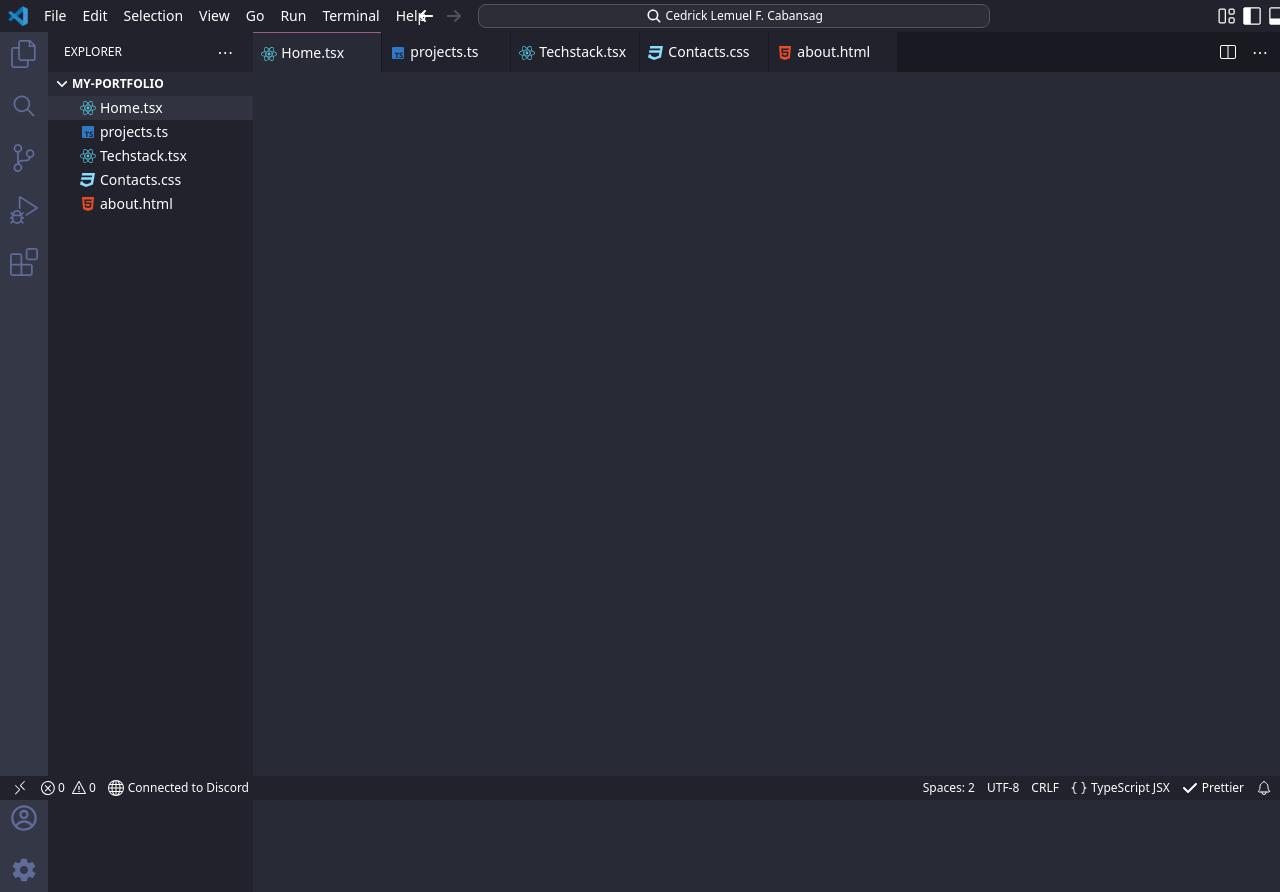
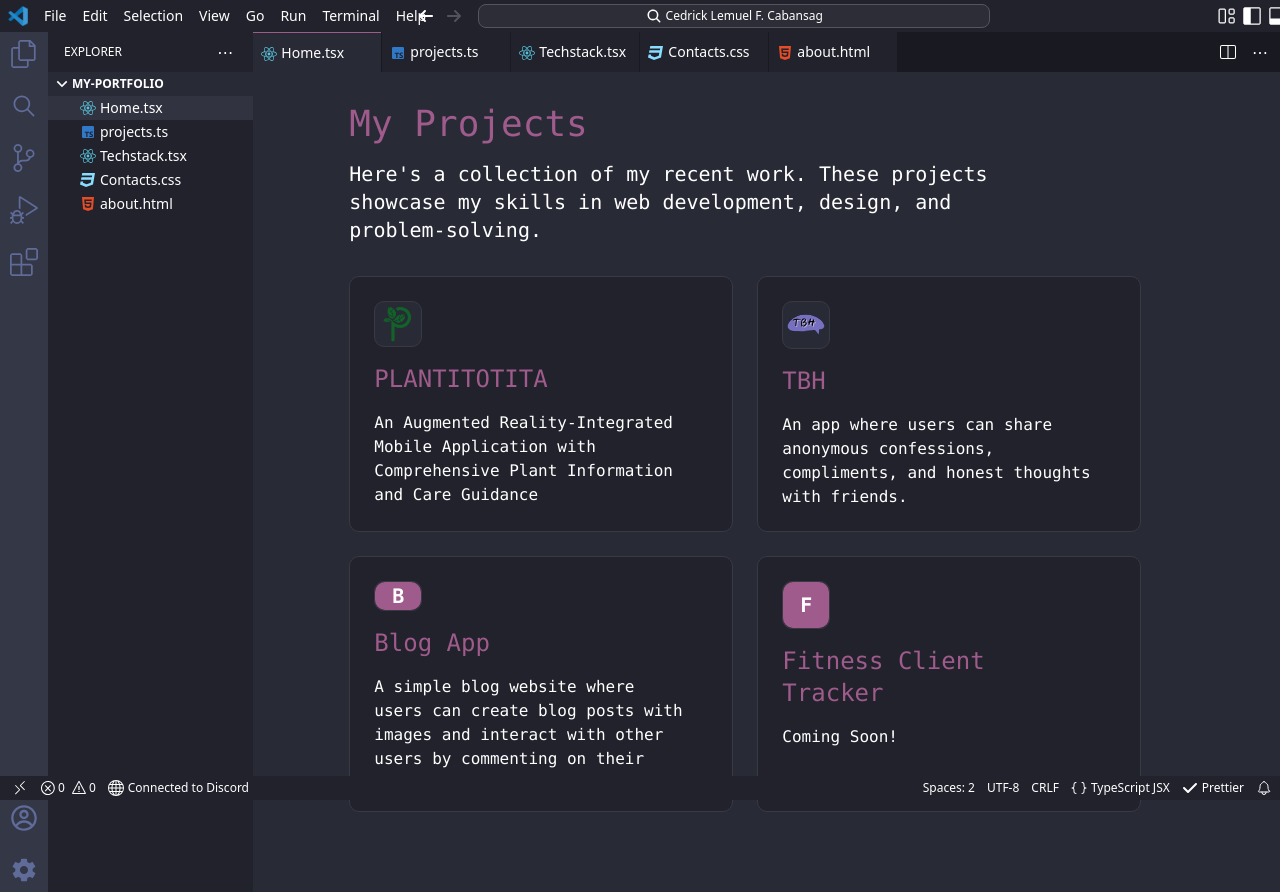
Before and after one commit to zMeliodas/my-portfolio, a React (Vite) app: page /projects in a window 1280 px wide. Shown: the top 892 px of the page. Built offline with nearby package versions, Linux system fonts and the light colour scheme.

Commit message:
Added Projects and Tech Stack pages

```diff
--- a/src/Pages/About.tsx
+++ b/src/Pages/About.tsx
@@ -11,7 +11,7 @@
         <h1 className="text-5xl font-mono text-draculaPink">
           Cedrick Lemuel Cabansag
         </h1>
-        <p className="text-2xl font-mono text-white">Software Engineer</p>
+        <p className="text-3xl font-mono text-white">Software Engineer</p>
 
         <div className="flex flex-col justify-center content-center">
           <p className="text-2xl font-mono mt-8 text-white w-full">
--- a/src/Pages/Projects.tsx
+++ b/src/Pages/Projects.tsx
@@ -1,13 +1,65 @@
+import Card from "@/components/Card";
+import PLANTITOTITA from "@/assets/PLANTITOTITA.png";
+import tbh from "@/assets/tbh.svg";
+import { type CardTypes } from "@/types";
 
 const Projects = () => {
+  const cards: CardTypes[] = [
+    {
+      imageSrc: PLANTITOTITA,
+      title: "PLANTITOTITA",
+      description:
+        "An Augmented Reality-Integrated Mobile Application with Comprehensive Plant Information and Care Guidance",
+
+      link: "https://github.com/zMeliodas/PLANTITOTITA",
+    },
+    {
+      imageSrc: tbh,
+      title: "TBH",
+      description:
+        "An app where users can share anonymous confessions, compliments, and honest thoughts with friends.",
+
+      link: "https://github.com/zMeliodas/tbh-confession-app",
+    },
+    {
+      imageSrc: "",
+      title: "Blog App",
+      description:
+        "A simple blog website where users can create blog posts with images and interact with other users by commenting on their posts.",
+      link: "https://github.com/zMeliodas/simple-blog",
+    },
+    {
+      imageSrc: "",
+      title: "Fitness Client Tracker",
+      description: "Coming Soon!",
+      link: "https://github.com/zMeliodas",
+    },
+  ];
+
   return (
-    <div className="bg-backgroundColor w-full h-full">
-      <div className="flex">
-        <h1></h1>
+    <div className="bg-backgroundColor w-full max-h-210 pb-16 overflow-auto custom-scroll">
+      <div className="flex flex-col max-w-4xl pt-8 px-24 gap-4">
+        <h1 className="text-draculaPink text-4xl font-medium font-mono">
+          My Projects
+        </h1>
+        <p className="text-white text-xl font-medium font-mono">
+          Here's a collection of my recent work. These projects showcase my
+          skills in web development, design, and problem-solving.
+        </p>
       </div>
 
+      <div className="flex flex-wrap mt-8 gap-6 w-full px-24">
+        {cards.map((card) => (
+          <Card
+            imageSrc={card.imageSrc}
+            title={card.title}
+            description={card.description}
+            link={card.link}
+          />
+        ))}
+      </div>
     </div>
-  )
-}
+  );
+};
 
-export default Projects
+export default Projects;
--- a/src/Pages/TechStack.tsx
+++ b/src/Pages/TechStack.tsx
@@ -1,11 +1,84 @@
-import React from 'react'
+import { type CardTypes } from "@/types";
+import Card from "@/components/Card";
+import {
+  SiJavascript,
+  SiReact,
+  SiTypescript,
+  SiExpress,
+  SiPostgresql,
+  SiTailwindcss,
+  SiSupabase,
+} from "react-icons/si";
 
 const TechStack = () => {
+  const cards: CardTypes[] = [
+    {
+      icon: <SiReact className="text-reactIconColor w-8 h-8" />,
+      title: "React",
+      description:
+        "A JavaScript library for building fast, component-based user interfaces with reusable components.",
+    },
+    {
+      icon: <SiTypescript className="text-typeScriptIconColor w-8 h-8" />,
+      title: "TypeScript",
+      description:
+        "A statically typed superset of JavaScript that improves code reliability and maintainability.",
+    },
+    {
+      icon: <SiExpress className="text-white w-8 h-8" />,
+      title: "Express.js",
+      description:
+        "A lightweight Node.js framework for building RESTful APIs and scalable backend services.",
+    },
+    {
+      icon: <SiPostgresql className="text-postgreSQLIconColor w-8 h-8" />,
+      title: "PostgreSQL",
+      description:
+        "A powerful relational database known for data integrity, performance, and advanced querying.",
+    },
+    {
+      icon: <SiTailwindcss className="text-tailwindIconColor w-8 h-8" />,
+      title: "Tailwind",
+      description:
+        "A utility-first CSS framework for rapidly building responsive and modern user interfaces.",
+    },
+    {
+      icon: <SiSupabase className="text-supabaseIconColor w-8 h-8" />,
+      title: "Supabase",
+      description:
+        "An open-source backend platform offering authentication, real-time databases, and storage.",
+    },
+    {
+      icon: <SiJavascript className="text-javascriptIconColor w-8 h-8" />,
+      title: "JavaScript",
+      description:
+        "The core programming language of the web, used to create dynamic and interactive user experiences.",
+    },
+  ];
+
   return (
-    <div className='bg-backgroundColor w-full h-full'>
+    <div className="bg-backgroundColor w-full max-h-210 pb-16 overflow-auto custom-scroll">
+      <div className="flex flex-col max-w-4xl pt-8 px-24 gap-4">
+        <h1 className="text-draculaPink text-4xl font-medium font-mono">
+          My Tech Stack
+        </h1>
+        <p className="text-white text-xl font-medium font-mono">
+          These are the technologies I use to build modern, scalable, and
+          user-focused web applications.
+        </p>
+      </div>
 
+      <div className="flex flex-wrap mt-8 gap-6 w-full px-24">
+        {cards.map((card) => (
+          <Card
+            icon={card.icon}
+            title={card.title}
+            description={card.description}
+          />
+        ))}
+      </div>
     </div>
-  )
-}
+  );
+};
 
-export default TechStack
+export default TechStack;
--- /dev/null
+++ b/src/components/Card.tsx
@@ -0,0 +1,45 @@
+import { type CardTypes } from "@/types";
+
+const Card = ({ imageSrc, title, description, link, icon }: CardTypes) => {
+  const getTitleInitial = (title: string) => {
+    if (!title) return "";
+    return title.trim().charAt(0).toUpperCase();
+  };
+
+  return (
+    <>
+      {link ? (
+        <a
+          href={link}
+          target="_blank"
+          rel="noopener noreferrer"
+          className="flex flex-col gap-4 bg-cardColor border border-borderColor hover:border-draculaPink rounded-lg p-6 pr-12 transition-colors duration-200 max-w-sm max-h-64 w-full"
+        >
+          <div className="bg-backgroundColor border rounded-lg border-borderColor w-12 h-12">
+            {imageSrc !== "" ? (
+              <img className="p-1" src={imageSrc} alt="" />
+            ) : (
+              <div
+                className={`rounded-lg bg-draculaPink text-white flex items-center justify-center text-xl font-semibold font-mono h-full`}
+              >
+                {getTitleInitial(title)}
+              </div>
+            )}
+          </div>
+          <h1 className="text-draculaPink font-mono text-2xl">{title}</h1>
+          <p className="text-white font-mono text-md">{description}</p>
+        </a>
+      ) : (
+        <div className="flex flex-col gap-4 bg-cardColor border border-borderColor hover:border-draculaPink rounded-lg p-6 pr-12 transition-colors duration-200 max-w-sm max-h-64 w-full">
+          <div className="bg-backgroundColor flex justify-center items-center border rounded-lg border-borderColor w-12 h-12">
+            {icon}
+          </div>
+          <h1 className="text-draculaPink font-mono text-2xl">{title}</h1>
+          <p className="text-white font-mono text-md">{description}</p>
+        </div>
+      )}
+    </>
+  );
+};
+
+export default Card;
--- a/src/index.css
+++ b/src/index.css
@@ -33,9 +33,14 @@
   --color-typeScriptIconColor: #3178c6;
   --color-cssIconColor: #89ddff;
   --color-htmlIconColor: #e44d26;
+  --color-postgreSQLIconColor: #336791;
+  --color-tailwindIconColor: #07b6d5;
+  --color-supabaseIconColor: #3ecf8e;
+  --color-javascriptIconColor: #f7e01d;
 
   --color-draculaPink: #9e5b8b;
   --color-borderColor: #383942;
+  --color-cardColor: #21222c;
 }
 
 @theme inline {
```
Also changed, not shown: src/types.ts (+9 -0 lines), src/assets/PLANTITOTITA.png (added), src/assets/tbh.svg (added).
